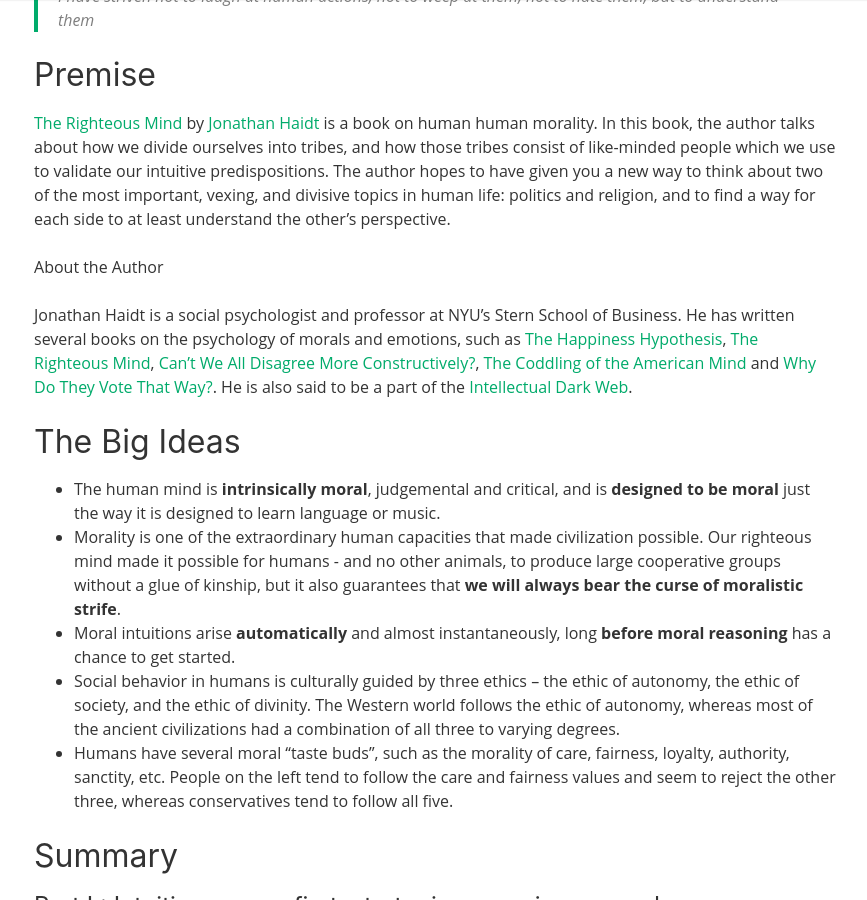
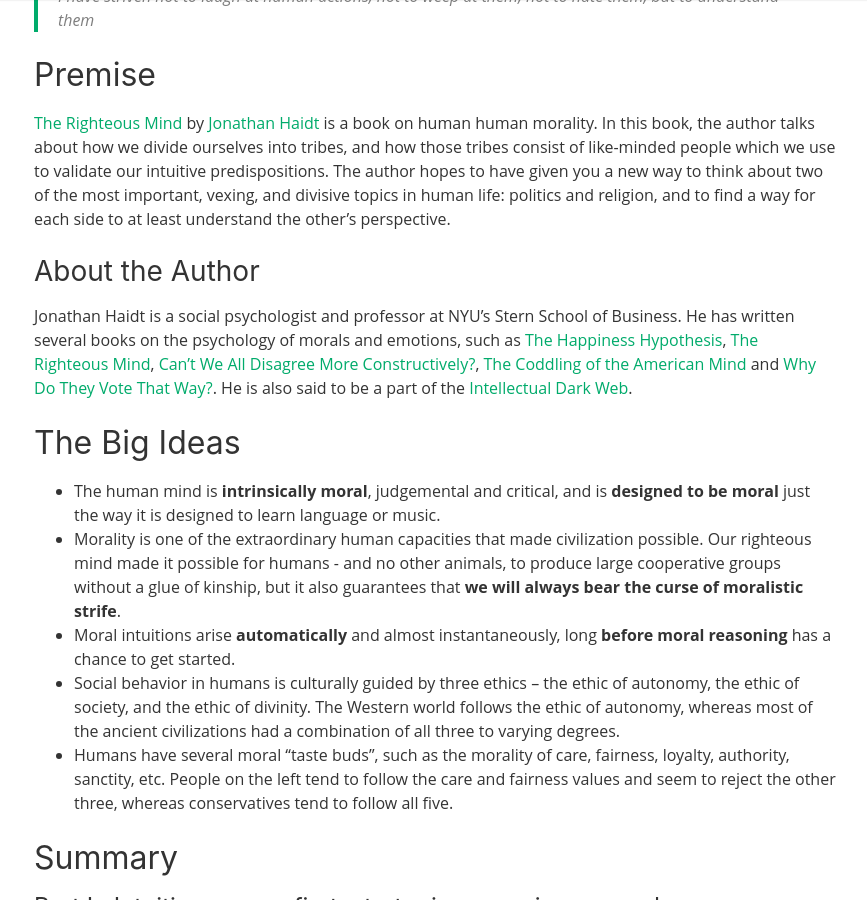
Before and after one commit to jsingh41/jsingh41.github.io, a Jekyll site: the page built from _posts/2021-01-21-the-righteous-mind.md, in a window 1280 px wide and 900 px high, scrolled down 864 px. Shown: the whole window, without its empty margins (66-933 px from the left). Built offline with Jekyll 4.4.1, drawn with Linux system fonts in a browser that asks for light colours; nearby versions of some CDN libraries; comment, search, counter and statistics services are not loaded.

```diff
--- a/_posts/2021-01-21-the-righteous-mind.md
+++ b/_posts/2021-01-21-the-righteous-mind.md
@@ -14,7 +14,7 @@ image: assets/images/the_righteous_mind.jpeg
 
 [The Righteous Mind](https://www.amazon.com/Righteous-Mind-Divided-Politics-Religion/dp/0307455777) by [Jonathan Haidt](https://en.wikipedia.org/wiki/Jonathan_Haidt) is a book on human human morality. In this book, the author talks about how we divide ourselves into tribes, and how those tribes consist of like-minded people which we use to validate our intuitive predispositions. The author hopes to have given you a new way to think about two of the most important, vexing, and divisive topics in human life: politics and religion, and to find a way for each side to at least understand the other's perspective.
 
-About the Author
+### About the Author
 
 Jonathan Haidt is a social psychologist and professor at NYU’s Stern School of Business. He has written several books on the psychology of morals and emotions, such as [The Happiness Hypothesis](https://www.amazon.com/Happiness-Hypothesis-Finding-Modern-Ancient/dp/0465028020), [The Righteous Mind](https://www.amazon.com/Righteous-Mind-Divided-Politics-Religion/dp/0307455777), [Can't We All Disagree More Constructively?](https://www.amazon.com/Cant-All-Disagree-More-Constructively-ebook/dp/B01KS1HLPC), [The Coddling of the American Mind](https://www.amazon.com/Coddling-American-Mind-Intentions-Generation/dp/0735224919) and [Why Do They Vote That Way?](https://www.amazon.com/Why-They-Vote-That-Way-ebook/dp/B07GVQ3KGD). He is also said to be a part of the [Intellectual Dark Web](https://en.wikipedia.org/wiki/Intellectual_dark_web).
 
```
